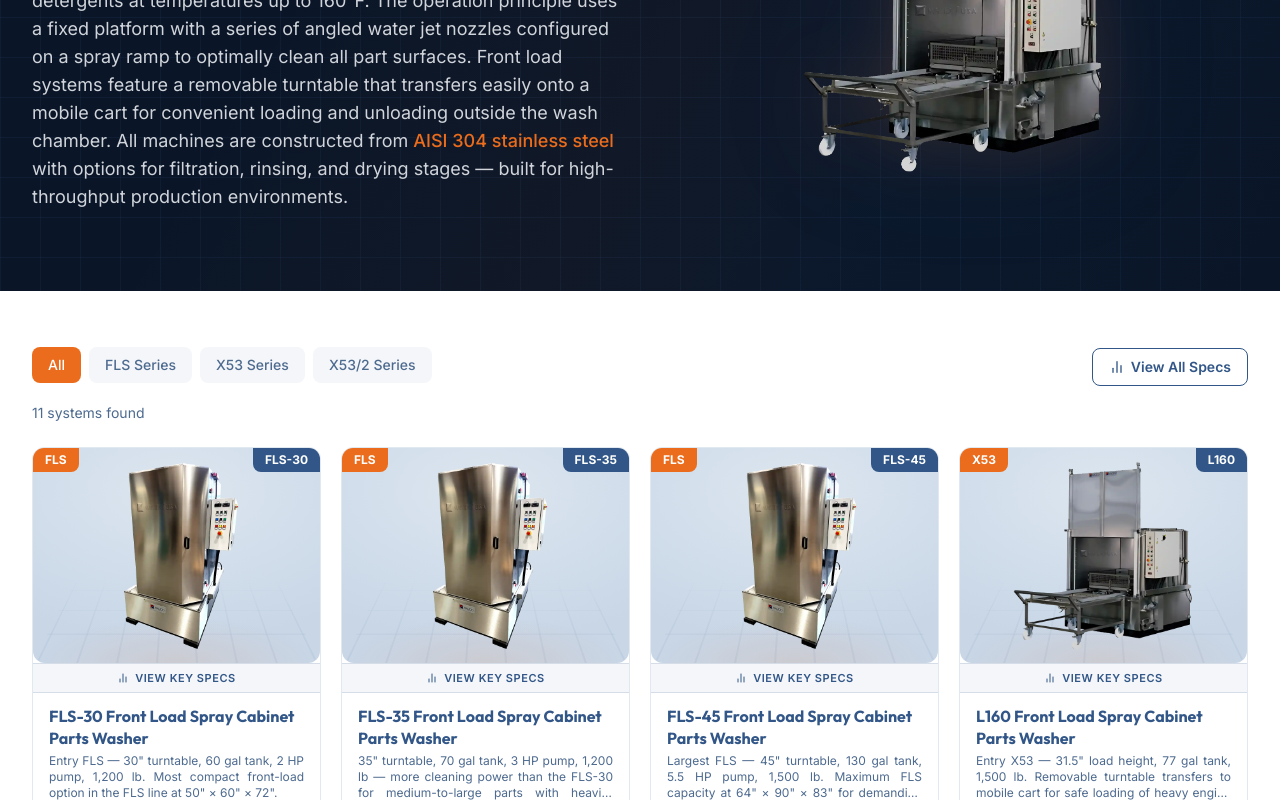
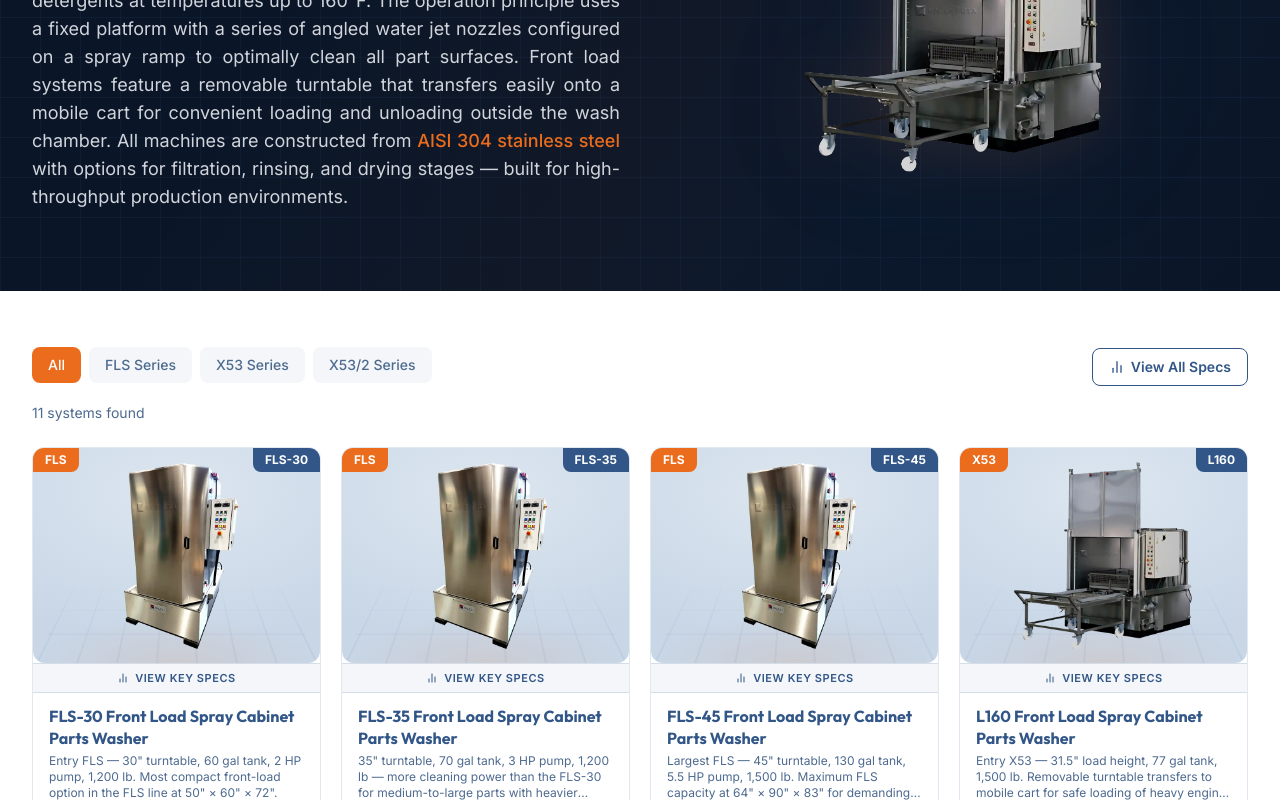
Before and after one commit to JasonBee99/MagidoUSA, a Next.js app: page /products/front-load-washers in a window 1280 px wide. Shown: the part 440-1240 px from the top of the page. Built offline with nearby package versions, Linux system fonts and the light colour scheme.

Commit message:
Phase 23: text-justify on CategoryHero description only — applies to all 23-24 series/category pages via single component

```diff
--- a/src/app/products/[category]/CategoryContent.tsx
+++ b/src/app/products/[category]/CategoryContent.tsx
@@ -101,7 +101,7 @@
             <h2 className="mb-3 font-display text-xl font-bold text-[var(--color-text)] lg:text-2xl">
               {CATEGORY_SEO_INTRO[category.slug].headline}
             </h2>
-            <p className="max-w-4xl text-justify text-sm leading-relaxed text-[var(--color-text-secondary)] lg:text-base">
+            <p className="max-w-4xl text-sm leading-relaxed text-[var(--color-text-secondary)] lg:text-base">
               {CATEGORY_SEO_INTRO[category.slug].body}
             </p>
           </div>
--- a/src/components/CategoryHero.tsx
+++ b/src/components/CategoryHero.tsx
@@ -41,7 +41,7 @@
               {heroTitle}
             </h1>
             <p
-              className="mt-4 text-base leading-relaxed text-gray-300 sm:text-lg"
+              className="mt-4 text-justify text-base leading-relaxed text-gray-300 sm:text-lg"
               dangerouslySetInnerHTML={{ __html: linkAisi(heroDescription) }}
             />
           </div>
--- a/src/components/ProductCard.tsx
+++ b/src/components/ProductCard.tsx
@@ -275,7 +275,7 @@
 
           {seriesDescription && (
             <p
-              className="mt-1 line-clamp-3 text-justify text-xs text-[var(--color-text-secondary)]"
+              className="mt-1 line-clamp-3 text-xs text-[var(--color-text-secondary)]"
               dangerouslySetInnerHTML={{ __html: linkAisi(seriesDescription) }}
             />
           )}
--- a/src/components/ResourceSeriesCard.tsx
+++ b/src/components/ResourceSeriesCard.tsx
@@ -241,7 +241,7 @@
           {/* Description + features */}
           <div className="min-w-0 flex-1">
             <p
-              className="text-justify text-sm leading-relaxed text-[var(--color-text-secondary)]"
+              className="text-sm leading-relaxed text-[var(--color-text-secondary)]"
               dangerouslySetInnerHTML={{ __html: linkAisi(series.description) }}
             />
 
--- a/src/styles/components/SpecTable.css
+++ b/src/styles/components/SpecTable.css
@@ -84,7 +84,6 @@
   margin: 0.25rem 0 0;
   width: 100%;
   line-height: 1.5;
-  text-align: justify;
 }
 
 /* ── Badges ─────────────────────────────────────────────────────────────────── */
```
